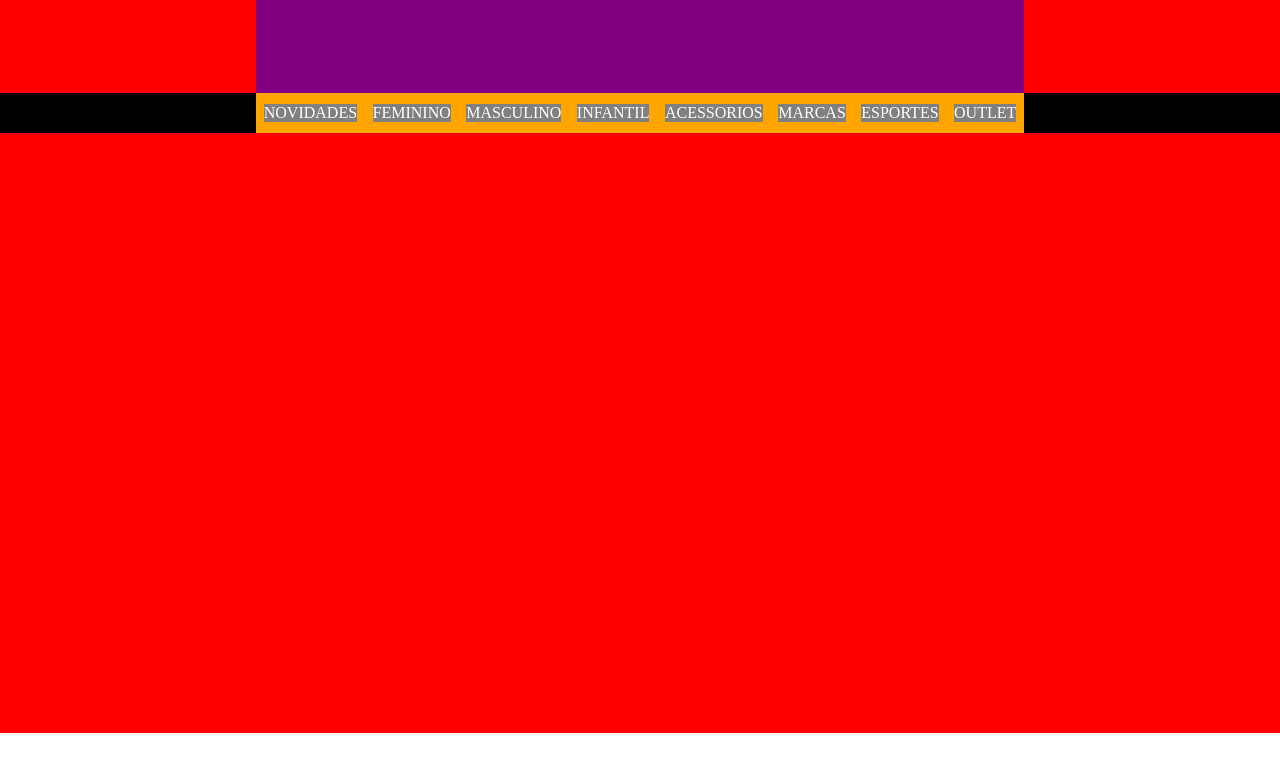
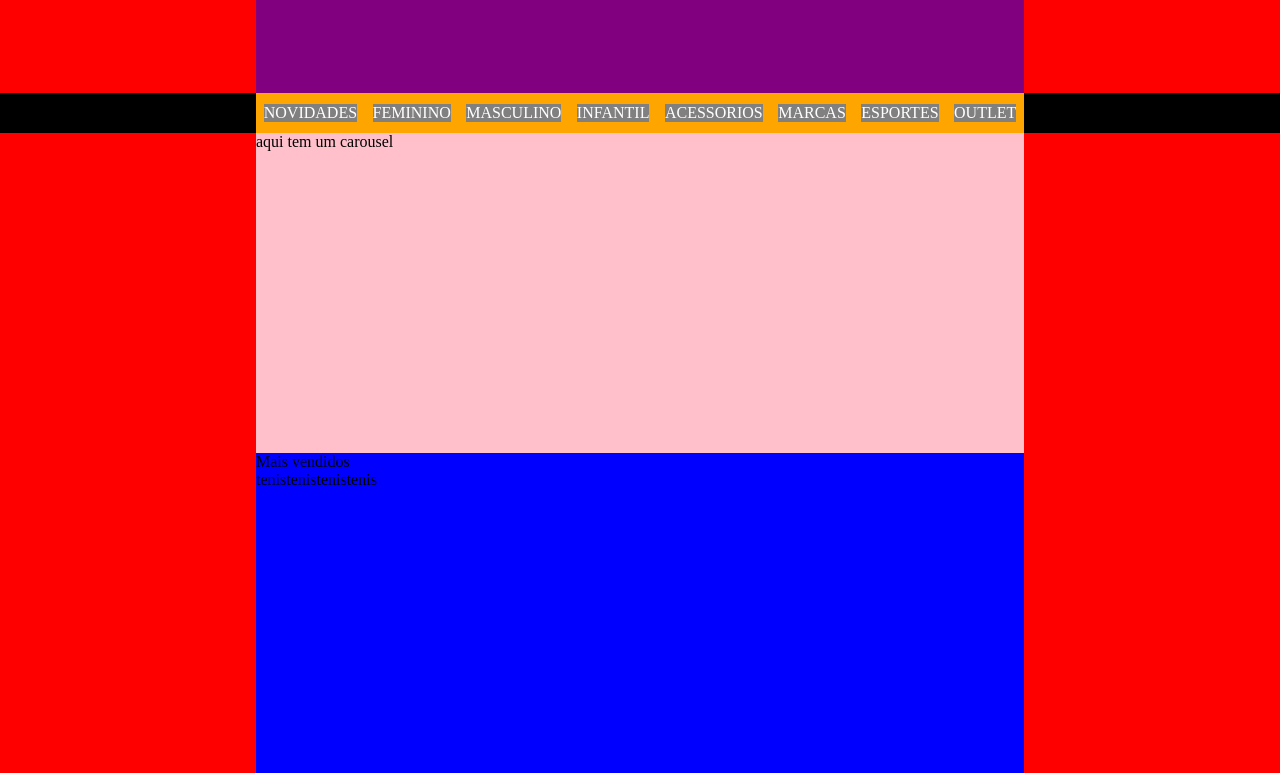
Before and after one commit to mvoliveira/front-end, a website: page index.html in a window 1280 px wide. Shown: the part 67-840 px from the top of the page. Before the commit the page ends 800 px from the top, so only its background shows below. Drawn offline with Linux system fonts and the light colour scheme.

Commit message:
add products container

```diff
--- a/index.html
+++ b/index.html
@@ -6,6 +6,7 @@
     <link rel="stylesheet" type="text/css" href="public/css/header.css">
     <link rel="stylesheet" type="text/css" href="public/css/search.css">
     <link rel="stylesheet" type="text/css" href="public/css/menu.css">
+    <link rel="stylesheet" type="text/css" href="public/css/carousel.css">
     <meta charset="utf-8">
     <title>Front End Moovin</title>
   </head>
@@ -30,7 +31,7 @@
         </header>
       </section>
         <menu class="menu">
-          <ul class="container-with-content">
+          <section class="container-with-content">
           <li class="menuiten" type="command" label="Save">novidades</li>
           <li class="menuiten" type="command" label="Save">feminino</li>
           <li class="menuiten" type="command" label="Save">masculino</li>
@@ -39,10 +40,30 @@
           <li class="menuiten" type="command" label="Save">marcas</li>
           <li class="menuiten" type="command" label="Save">esportes</li>
           <li class="menuiten" type="command" label="Save">outlet</li>
-          </ul>
         </menu>
-
-
+        <div class="carousel">
+          aqui tem um carousel
+        </div>
+        <div class="container-products">
+          <div class="">
+            Mais vendidos
+          </div>
+          <div class="products">
+            <div class="">
+              tenis
+            </div>
+            <div class="">
+              tenis
+            </div>
+            <div class="">
+              tenis
+            </div>
+            <div class="">
+              tenis
+            </div>
+          </div>
+      </div>
+      </section>
 
     </section>
   </body>
--- /dev/null
+++ b/scss/carousel.scss
@@ -0,0 +1,6 @@
+.carousel{
+  display: flex;
+  height: 40vh;
+  width: 60%;
+  background-color: pink;
+}
--- a/scss/container.scss
+++ b/scss/container.scss
@@ -12,8 +12,20 @@
 
 .container-with-content{
   display: flex;
-  justify-content: space-between;
+  justify-content: space-around;
   background-color: orange;
   max-width: 60%;
   min-width: 60%;
 }
+
+.container-products{
+    display: flex;
+    flex-direction: column;
+    height: 40vh;
+    width: 60%;
+    background-color: blue;
+    .products{
+      display: flex;
+      flex-direction: row;
+    }
+}
```
Also changed, not shown: public/css/carousel.css (added), public/css/container.css, 1 other file.
